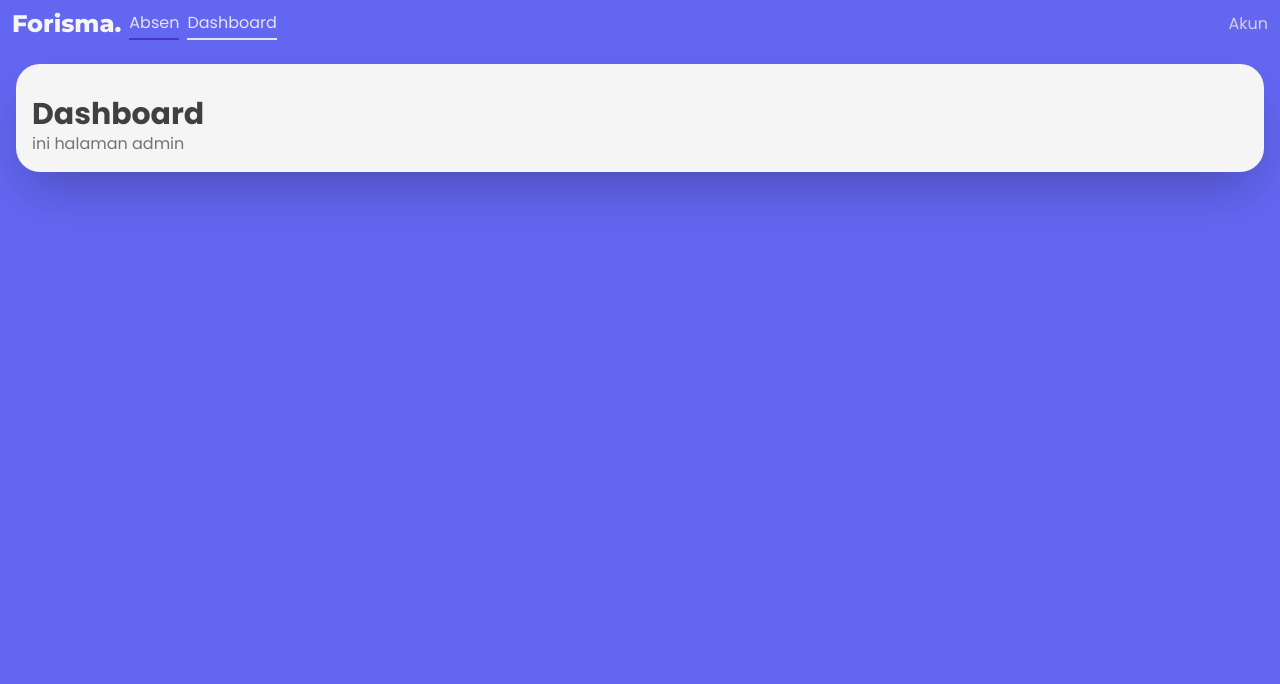
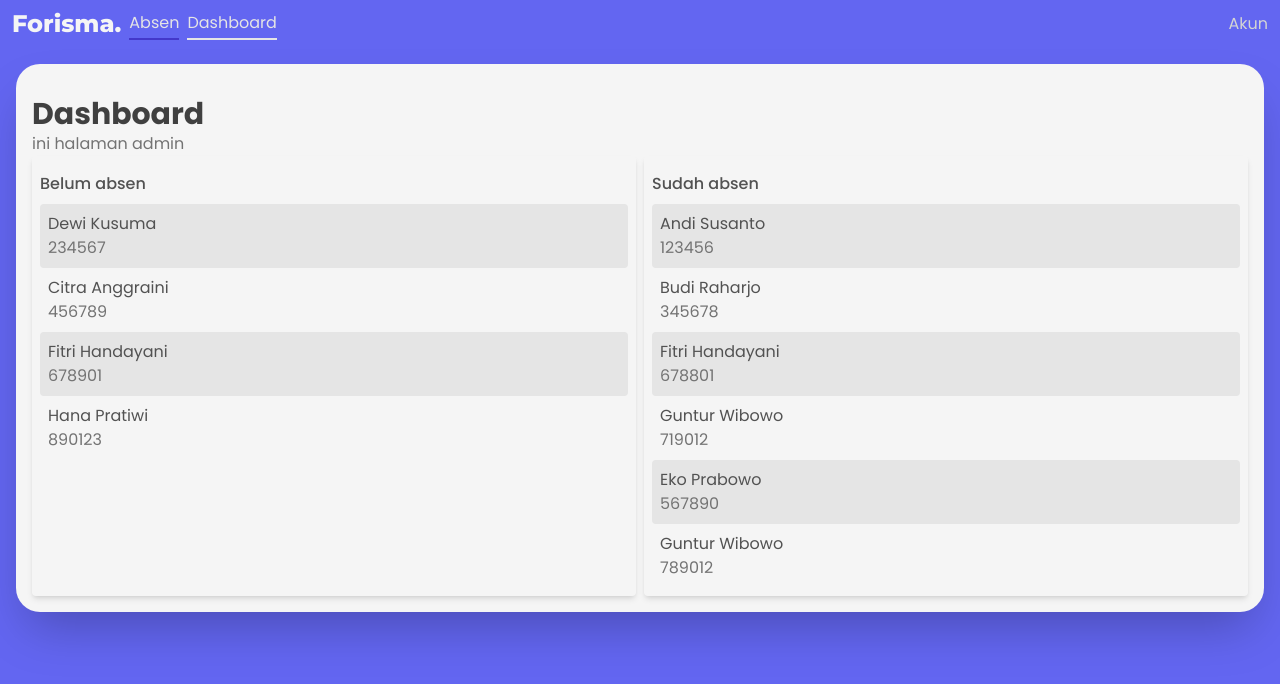
Before and after one commit to Forismaold/Absensi, a React (Create React App) app: page /Admin/dashboard in a window 1280 px wide. Shown: the top 684 px of the page. Built offline with nearby package versions, Linux system fonts and the light colour scheme.

Commit message:
menyelesaikan admin dashboard #1

```diff
--- a/src/component/Admin/AdminDashboard.js
+++ b/src/component/Admin/AdminDashboard.js
@@ -1,3 +1,32 @@
+import { useSelector } from "react-redux"
+
 export default function AdminDashboard() {
-    return <div>ini halaman admin</div>
+    return <div>
+        <p>ini halaman admin</p>
+        <UsersList/>
+        </div>
 }
+
+function UsersList() {
+    const users = useSelector(state => state.users.users)
+    return <div className="flex gap-2">
+        <UsersGroup title={'Belum absen'} data={users.filter(x => !x.absen)}/>
+        <UsersGroup title={'Sudah absen'} data={users.filter(x => x.absen)}/>
+    </div>
+}
+
+function UsersGroup({title, data}) {
+    return <div className='flex flex-col flex-1 shadow-md p-2 rounded overflow-hidden'>
+        <p className="text-neutral-600 font-medium py-2">{title}</p>
+        <div>
+            {data.map(x => <UserGroupModel key={x.NIS} data={x}/>)}
+        </div>
+    </div>
+}
+
+function UserGroupModel({data}) {
+    return <div className="odd:bg-neutral-200 p-2 rounded w-full">
+        <p className="truncate text-neutral-600">{data.nama}</p>
+        <p>{data.NIS}</p>
+    </div>
+}
--- a/src/redux/coordinates.js
+++ b/src/redux/coordinates.js
@@ -6,7 +6,7 @@ const coordinates = createSlice({
         first: [-7.4822300,  110.2220029],
         second: [-7.4820399, 110.2222523],
         center: [-7.4820399, 110.2222523],
-        user: [0, 0],
+        user: null,
     },
     reducers: {
         setUserCoordinate: (state, action) => {
--- a/src/redux/store.js
+++ b/src/redux/store.js
@@ -1,8 +1,10 @@
 import { configureStore } from '@reduxjs/toolkit';
 import coordinates from './coordinates';
+import users from './users';
 
 export default configureStore({
     reducer: {
-        coordinates: coordinates
+        coordinates: coordinates,
+        users: users
     }
 });
--- /dev/null
+++ b/src/redux/users.js
@@ -0,0 +1,16 @@
+import { createSlice } from "@reduxjs/toolkit";
+import { exampleUsers } from "../userSchema";
+
+const users = createSlice({
+    name: 'users',
+    initialState: {
+        users: exampleUsers
+    },
+    reducers: {
+        setUsers: (state, action) => {
+            state.users = action.payload
+        },
+    }
+})
+export const { setUsers } = users.actions
+export default users.reducer
--- /dev/null
+++ b/src/userSchema.js
@@ -0,0 +1,234 @@
+// const anggotaSchema = {
+//   NIS: {
+//     type: Number,
+//     required: true,
+//   },
+//   nama: {
+//     type: String,
+//     required: true
+//   },
+//   panggilan: {
+//     type: String,
+//     default: '-'
+//   },
+//   password: {
+//     type: String,
+//     required: true,
+//     default: null
+//   },
+//   email: {
+//     type: String,
+//     default: '-'
+//   },
+//   jenis_kelamin: {
+//     type: String,
+//     enum: ['Laki-laki', 'Perempuan', '-'],
+//     required: true,
+//     default: '-'
+//   },
+//   nomor_absen: {
+//     type: Number,
+//     required: true,
+//     default: '-'
+//   },
+//   kelas: {
+//     type: String,
+//     required: true,
+//     default: '-'
+//   },
+//   agama: {
+//     type: String,
+//     required: true,
+//     default: 'Tidak diketahui'
+//   },
+//   peran: {
+//     type: [String],
+//     default: []
+//   },
+//   absen: {
+//     type: Boolean,
+//     default: false
+//   },
+//   lainnya: Object
+// }
+
+// class Anggota {
+//     constructor(data) {
+//       this.NIS = validateField(data.NIS, 'NIS', 'number')
+//       this.nama = validateField(data.nama, 'Nama', 'string')
+//       this.panggilan = validateField(data.panggilan, 'Panggilan', 'string')
+//       this.password = validateField(data.password, 'Password', 'string')
+//       this.email = validateField(data.email, 'Email', 'string')
+//       this.jenis_kelamin = validateField(data.jenis_kelamin, 'Jenis Kelamin', 'string', ['Laki-laki', 'Perempuan'])
+//       this.nomor_absen = validateField(data.nomor_absen, 'Nomor Absen', 'number')
+//       this.kelas = validateField(data.kelas, 'Kelas', 'string')
+//       this.agama = validateField(data.agama, 'Agama', 'string')
+//       this.peran = validateField(data.peran, 'Peran', 'array')
+//       this.lainnya = data.lainnya || {}
+//     }
+//   }
+
+//   function validateField(value, fieldName, fieldType, enumValues) {
+//     if (typeof value !== fieldType) {
+//       throw new Error(`${fieldName} harus bertipe ${fieldType}`)
+//     }
+
+//     if (enumValues && !enumValues.includes(value)) {
+//       throw new Error(`${fieldName} harus salah satu dari: ${enumValues.join(', ')}`)
+//     }
+
+//     return value
+//   }
+
+//   // Cara penggunaan:
+//   const newAnggota = new Anggota({
+//     NIS: 123,
+//     nama: 'John Doe',
+//     panggilan: 'John',
+//     password: 'password123',
+//     email: 'john@example.com',
+//     jenis_kelamin: 'Laki-laki',
+//     nomor_absen: 5,
+//     kelas: 'XII IPA',
+//     agama: 'Islam',
+//     peran: ['Ketua OSIS'],
+//     lainnya: { tambahan: 'Informasi tambahan' },
+//   })
+
+//   console.log(newAnggota)
+
+
+// export {anggotaSchema}
+
+export const exampleUsers = [
+  {
+      "NIS": 123456,
+      "nama": "Andi Susanto",
+      "nama_panggilan": "Andi",
+      "password": "andipass123",
+      "email": "andi.susanto@example.com",
+      "jenis_kelamin": "Laki-laki",
+      "nomor_absen": 1,
+      "kelas": "XII IPA 1",
+      "agama": "Islam",
+      "peran": ["siswa"],
+      "absen": true
+  },
+  {
+      "NIS": 234567,
+      "nama": "Dewi Kusuma",
+      "nama_panggilan": "Dewi",
+      "password": "dewipass456",
+      "email": "dewi.kusuma@example.com",
+      "jenis_kelamin": "Perempuan",
+      "nomor_absen": 5,
+      "kelas": "XI IPS 2",
+      "agama": "Islam",
+      "peran": ["siswa"],
+      "absen": false
+  },
+  {
+      "NIS": 345678,
+      "nama": "Budi Raharjo",
+      "nama_panggilan": "Budi",
+      "password": "budi123",
+      "email": "budi.raharjo@example.com",
+      "jenis_kelamin": "Laki-laki",
+      "nomor_absen": 10,
+      "kelas": "X Akselerasi",
+      "agama": "Islam",
+      "peran": ["siswa"],
+      "absen": true
+  },
+  {
+      "NIS": 456789,
+      "nama": "Citra Anggraini",
+      "nama_panggilan": "Citra",
+      "password": "citra456",
+      "email": "citra.anggraini@example.com",
+      "jenis_kelamin": "Perempuan",
+      "nomor_absen": 3,
+      "kelas": "XII IPS 3",
+      "agama": "Buddha",
+      "peran": ["siswa"],
+      "absen": false
+  },
+  {
+      "NIS": 678801,
+      "nama": "Fitri Handayani",
+      "nama_panggilan": "Fitri",
+      "password": "fitrihandayani",
+      "email": "fitri.handayani@example.com",
+      "jenis_kelamin": "Perempuan",
+      "nomor_absen": 15,
+      "kelas": "X IPS 1",
+      "agama": "Islam",
+      "peran": ["siswa"],
+      "absen": true
+  },
+  {
+      "NIS": 719012,
+      "nama": "Guntur Wibowo",
+      "nama_panggilan": "Guntur",
+      "password": "guntur123",
+      "email": "guntur.wibowo@example.com",
+      "jenis_kelamin": "Laki-laki",
+      "nomor_absen": 8,
+      "kelas": "XII IPA 2",
+      "agama": "Islam",
+      "peran": ["siswa"],
+      "absen": true
+  },
+  {
+      "NIS": 567890,
+      "nama": "Eko Prabowo",
+      "nama_panggilan": "Eko",
+      "password": "ekopass789",
+      "email": "eko.prabowo@example.com",
+      "jenis_kelamin": "Laki-laki",
+      "nomor_absen": 7,
+      "kelas": "XI IPA 3",
+      "agama": "Islam",
+      "peran": ["siswa"],
+      "absen": true
+  },
+  {
+      "NIS": 678901,
+      "nama": "Fitri Handayani",
+      "nama_panggilan": "Fitri",
+      "password": "fitrihandayani",
+      "email": "fitri.handayani@example.com",
+      "jenis_kelamin": "Perempuan",
+      "nomor_absen": 15,
+      "kelas": "X IPS 1",
+      "agama": "Islam",
+      "peran": ["siswa"],
+      "absen": false
+  },
+  {
+      "NIS": 789012,
+      "nama": "Guntur Wibowo",
+      "nama_panggilan": "Guntur",
+      "password": "guntur123",
+      "email": "guntur.wibowo@example.com",
+      "jenis_kelamin": "Laki-laki",
+      "nomor_absen": 8,
+      "kelas": "XII IPA 2",
+      "agama": "Islam",
+      "peran": ["siswa"],
+      "absen": true
+  },
+  {
+      "NIS": 890123,
+      "nama": "Hana Pratiwi",
+      "nama_panggilan": "Hana",
+      "password": "hanapass456",
+      "email": "hana.pratiwi@example.com",
+      "jenis_kelamin": "Perempuan",
+      "nomor_absen": 12,
+      "kelas": "XI IPS 1",
+      "agama": "Islam",
+      "peran": ["siswa"],
+      "absen": false
+  }
+]
```
Also changed, not shown: src/component/Absen/Absen.js (+11 -11 lines).
